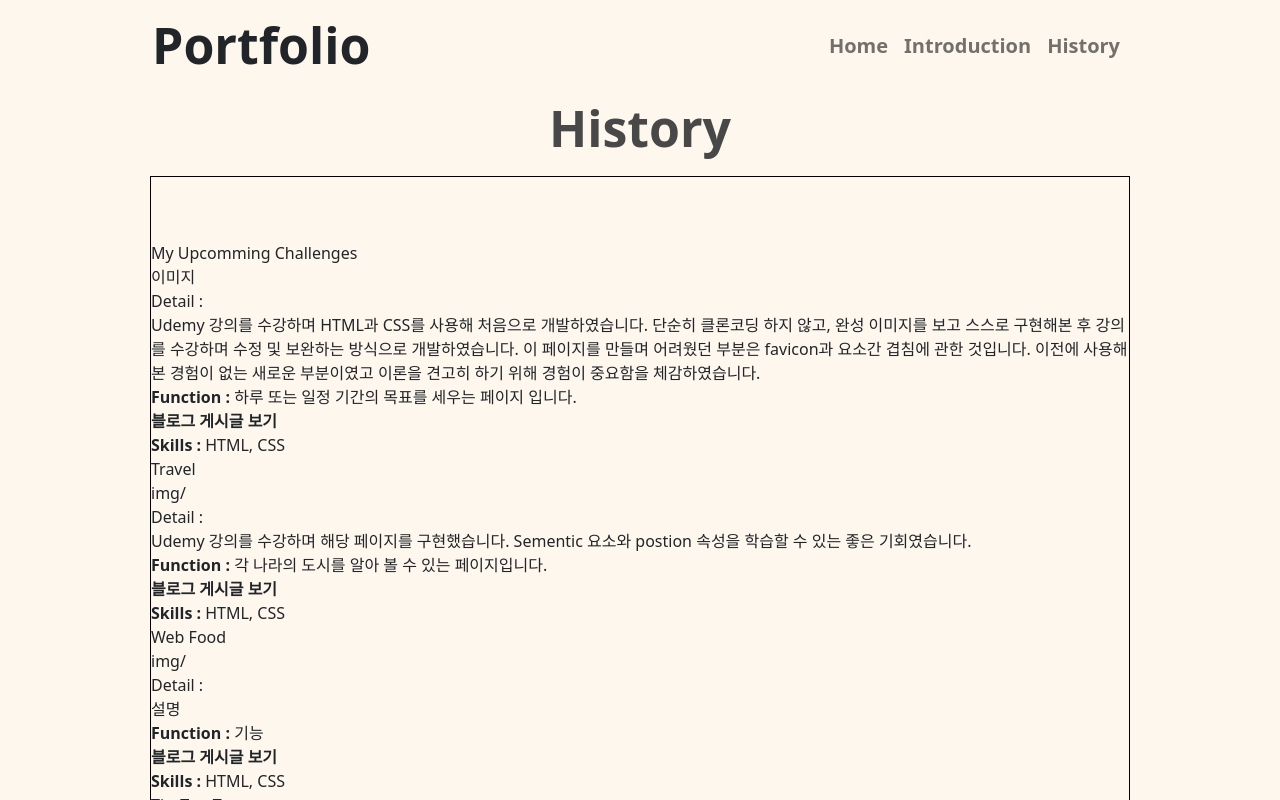
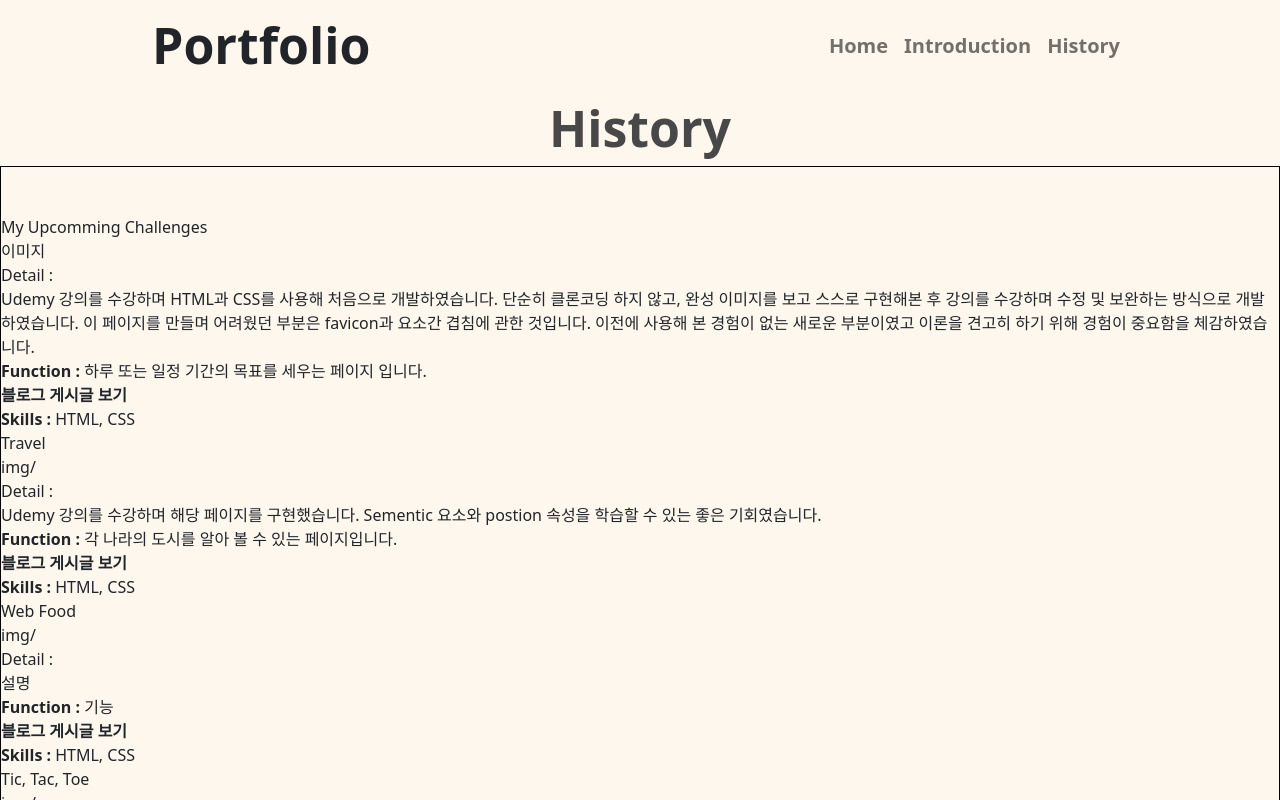
Before and after one commit to Ryomi-j/Portfolio_Page, a React (Create React App) app: page /History in a window 1280 px wide. Shown: the top 800 px of the page. Built offline with nearby package versions, Linux system fonts and the light colour scheme.

Commit message:
edit margin and padding in History page

```diff
--- a/src/routes/History.module.css
+++ b/src/routes/History.module.css
@@ -1,5 +1,7 @@
 .home {
   box-sizing: border-box;
+  /* width: 1000px; */
+  margin: 0;
 }
 
 .title {
@@ -10,7 +12,7 @@
 }
 
 .contents {
-  margin: 10px 150px;
-  padding-top: 4em;
+  /* margin: 10px 150px; */
+  padding-top: 3em;
   border: 1px solid black;
 }
```
